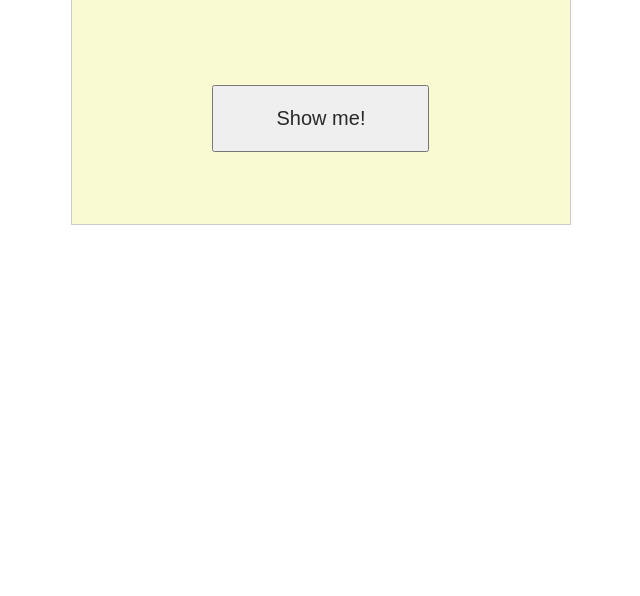
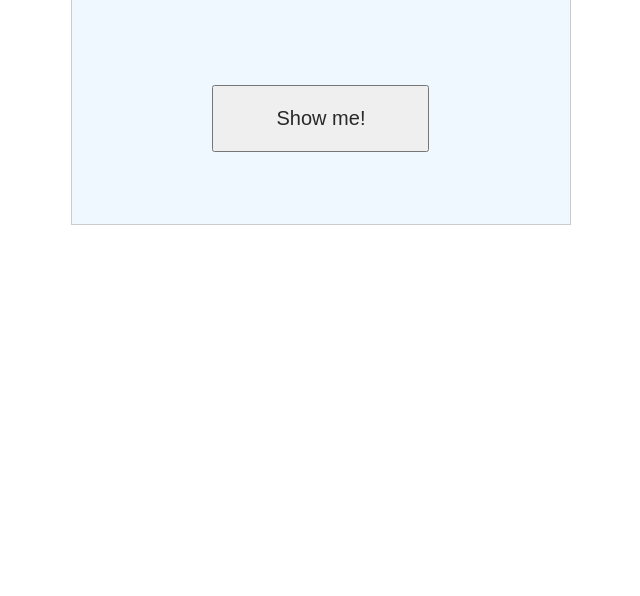
Before and after one commit to saxby-b/list-project, a website: page index.html in a window 1280 px wide. Shown: the part 204-800 px from the top of the page, without its empty margins (319-959 px from the left). Drawn offline with Linux system fonts and the light colour scheme; a web font is replaced by a local one.

Commit message:
Changed background color

```diff
--- a/css/styles.css
+++ b/css/styles.css
@@ -78,7 +78,7 @@
     border: 1px solid #ccc;
     margin-top: 4rem;
     padding: 2rem;
-    background-color: lightgoldenrodyellow;
+    background-color: aliceblue;
   }
 
   .fa-heart {
```
